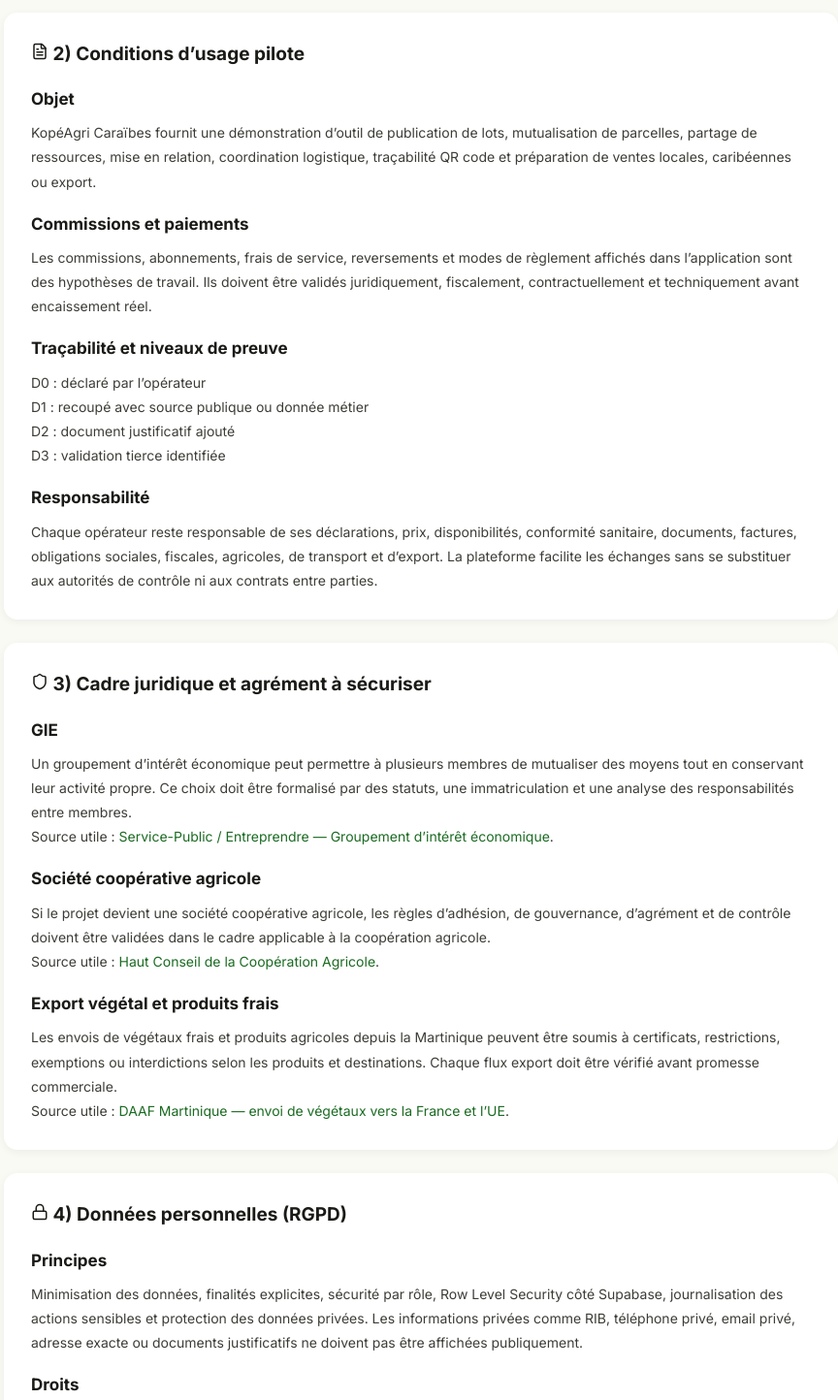
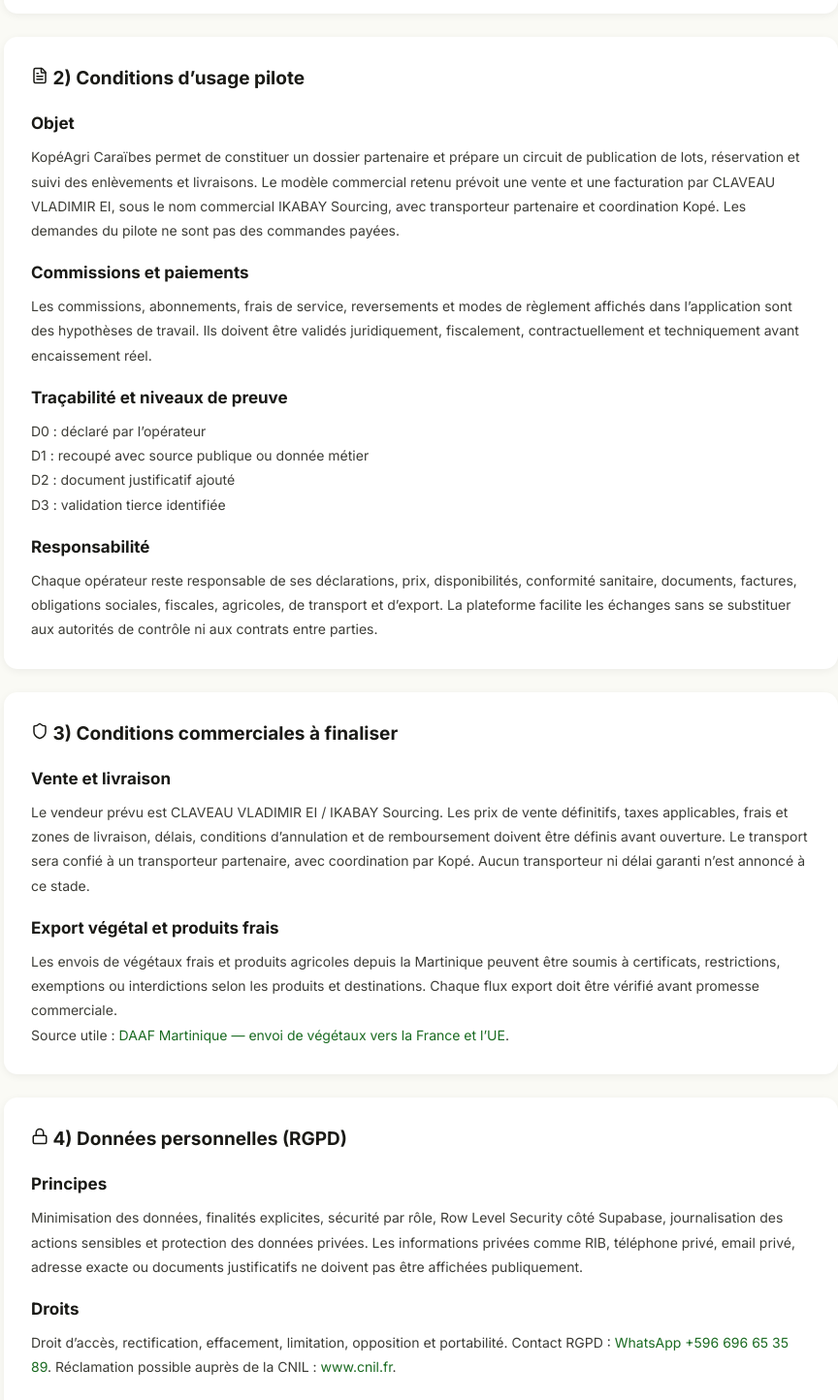
Before and after one commit to CVlad97/kopeagri-caraibes, a React (Vite) app: page /legal in a window 1280 px wide. Shown: the part 820-2264 px from the top of the page at 97% size, without its empty margins (206-1070 px from the left). Built offline with nearby package versions, Linux system fonts and the light colour scheme.

Commit message:
fix: identify IKABAY operator and clarify commercial readiness

```diff
--- a/src/pages/CommercePage.tsx
+++ b/src/pages/CommercePage.tsx
@@ -48,6 +48,7 @@
  }
  return <div className="kp-shell"><header className="kp-header"><Link className="kp-brand" to="/">Kopé<span>Agri</span></Link><nav><Link to="/inscription/">Mon dossier</Link><Link to="/legal/">Informations légales</Link></nav></header><main className="kp-main">
  <div className="kp-intro"><p className="kp-eyebrow">Espace partagé des partenaires</p><h1>Lots et suivi des demandes</h1><p>Disponibilités, réservations et étapes de livraison enregistrées dans votre espace commun.</p></div>
+ <section className="kp-card"><h2>Votre circuit commercial</h2><p>Vendeur prévu : CLAVEAU VLADIMIR EI · IKABAY Sourcing · SIRET 103 128 716 00018.</p><p>Livraison par transporteur partenaire, coordonnée par Kopé. Le paiement en ligne et la facturation ne sont pas encore activés.</p><Link to="/legal/">Consulter les informations et conditions du pilote</Link></section>
  {error&&<div role="alert" className="kp-error">{error}</div>}{notice&&<div role="status" className="kp-success">{notice}</div>}
  {loading?<p>Chargement…</p>:!session?<section className="kp-card"><h2>Connectez-vous à votre compte partenaire</h2><p>Cet espace utilise votre compte et votre dossier validé.</p><Link to="/inscription/">Créer mon compte ou me connecter</Link></section>:<>
  <div className="kp-toolbar"><span>{session.user.email}</span><button disabled={busy} onClick={()=>void task(async()=>{})}>Actualiser</button></div>
--- a/src/pages/LegalPage.tsx
+++ b/src/pages/LegalPage.tsx
@@ -16,7 +16,7 @@
       <div className="section-block" style={{ border: '1px solid #fde68a', background: '#fffbeb' }}>
         <h2><AlertTriangle size={18} /> Avertissement important</h2>
         <p style={pStyle}>
-          Cette plateforme est actuellement une démonstration fonctionnelle. Les services commerciaux,
+          Les inscriptions partenaires et le dépôt de dossiers sont disponibles. Le pilote de commande reste fermé. Les services commerciaux,
           paiements, adhésions, agréments, assurances, conditions contractuelles, obligations sanitaires
           et obligations fiscales devront être validés avant lancement officiel.
         </p>
@@ -28,10 +28,12 @@
         <h3 style={h3Style}>Éditeur</h3>
         <p style={pStyle}>
           <strong>KopéAgri Caraïbes</strong><br />
-          Projet en structuration : GIE / société coopérative agricole / autre forme à valider juridiquement<br />
-          SIRET : en cours de validation<br />
+          Nom commercial : IKABAY Sourcing<br />
+          Entreprise : CLAVEAU VLADIMIR — Entrepreneur individuel (EI)<br />
+          SIREN : 103 128 716 — SIRET : 103 128 716 00018<br />
+          Adresse : Quartier Fougainville, 97211 Rivière-Pilote, Martinique<br />
           N° TVA intracommunautaire : en cours de validation<br />
-          Agrément coopératif : non déclaré comme obtenu à ce stade<br />
+
           Territoire pilote : Martinique<br />
           Contact : <a href="https://wa.me/596696653589" target="_blank" rel="noopener noreferrer" style={{ color: 'var(--green-700)' }}>WhatsApp +596 696 65 35 89</a><br />
           Référent publication : Vladimir Claveau
@@ -40,8 +42,8 @@
         <h3 style={h3Style}>Hébergement et services techniques</h3>
         <p style={pStyle}>
           Frontend : GitHub Pages (GitHub Inc.)<br />
-          Backend / base de données : Supabase prévu ou en cours de configuration selon environnement<br />
-          Paiement : Stripe ou autre prestataire prévu uniquement après validation KYC, CGV, assurance et conformité<br />
+          Comptes, dossiers partenaires et suivi du pilote : Supabase<br />
+          Paiement en ligne : non activé ; prestataire et compte marchand à valider avant encaissement<br />
           Certaines fonctions utilisent le stockage local navigateur pour la démo et les brouillons terrain.
         </p>
       </div>
@@ -51,9 +53,10 @@
 
         <h3 style={h3Style}>Objet</h3>
         <p style={pStyle}>
-          KopéAgri Caraïbes fournit une démonstration d’outil de publication de lots, mutualisation de parcelles,
-          partage de ressources, mise en relation, coordination logistique, traçabilité QR code et préparation
-          de ventes locales, caribéennes ou export.
+          KopéAgri Caraïbes permet de constituer un dossier partenaire et prépare un circuit de publication de lots,
+          réservation et suivi des enlèvements et livraisons. Le modèle commercial retenu prévoit une vente
+          et une facturation par CLAVEAU VLADIMIR EI, sous le nom commercial IKABAY Sourcing,
+          avec transporteur partenaire et coordination Kopé. Les demandes du pilote ne sont pas des commandes payées.
         </p>
 
         <h3 style={h3Style}>Commissions et paiements</h3>
@@ -80,21 +83,14 @@
       </div>
 
       <div className="section-block">
-        <h2><Shield size={18} /> 3) Cadre juridique et agrément à sécuriser</h2>
+        <h2><Shield size={18} /> 3) Conditions commerciales à finaliser</h2>
 
-        <h3 style={h3Style}>GIE</h3>
+        <h3 style={h3Style}>Vente et livraison</h3>
         <p style={pStyle}>
-          Un groupement d’intérêt économique peut permettre à plusieurs membres de mutualiser des moyens
-          tout en conservant leur activité propre. Ce choix doit être formalisé par des statuts, une immatriculation
-          et une analyse des responsabilités entre membres.<br />
-          Source utile : <a href="https://entreprendre.service-public.fr/vosdroits/F37404" target="_blank" rel="noopener noreferrer" style={{ color: 'var(--green-700)' }}>Service-Public / Entreprendre — Groupement d’intérêt économique</a>.
-        </p>
-
-        <h3 style={h3Style}>Société coopérative agricole</h3>
-        <p style={pStyle}>
-          Si le projet devient une société coopérative agricole, les règles d’adhésion, de gouvernance,
-          d’agrément et de contrôle doivent être validées dans le cadre applicable à la coopération agricole.<br />
-          Source utile : <a href="https://www.hcca.coop/" target="_blank" rel="noopener noreferrer" style={{ color: 'var(--green-700)' }}>Haut Conseil de la Coopération Agricole</a>.
+          Le vendeur prévu est CLAVEAU VLADIMIR EI / IKABAY Sourcing. Les prix de vente définitifs,
+          taxes applicables, frais et zones de livraison, délais, conditions d’annulation et de remboursement
+          doivent être définis avant ouverture. Le transport sera confié à un transporteur partenaire,
+          avec coordination par Kopé. Aucun transporteur ni délai garanti n’est annoncé à ce stade.
         </p>
 
         <h3 style={h3Style}>Export végétal et produits frais</h3>
@@ -138,14 +134,14 @@
             <Phone size={16} /> <a href="https://wa.me/596696653589" target="_blank" rel="noopener noreferrer" style={{ color: 'var(--green-700)' }}>WhatsApp : +596 696 65 35 89</a>
           </p>
           <p style={{ display: 'flex', alignItems: 'center', gap: 10, fontSize: 15 }}>
-            <MapPin size={16} /> Martinique — localisation administrative à compléter avant lancement commercial
+            <MapPin size={16} /> Quartier Fougainville, 97211 Rivière-Pilote, Martinique
           </p>
           <p style={{ display: 'flex', alignItems: 'center', gap: 10, fontSize: 15 }}>
             <BookOpen size={16} /> <Link to="/guide" style={{ color: 'var(--green-700)' }}>Mode d’emploi de la plateforme</Link>
           </p>
         </div>
         <p style={{ marginTop: 20, fontSize: 12, color: 'var(--gray-400)' }}>
-          Dernière mise à jour : septembre 2026 — version pilote à valider juridiquement.
+          Dernière mise à jour : 19 octobre 2026 — version pilote à valider juridiquement.
         </p>
       </div>
     </div>
```
Also changed, not shown: 1 other file (tests, documents, lock files or other folders).
